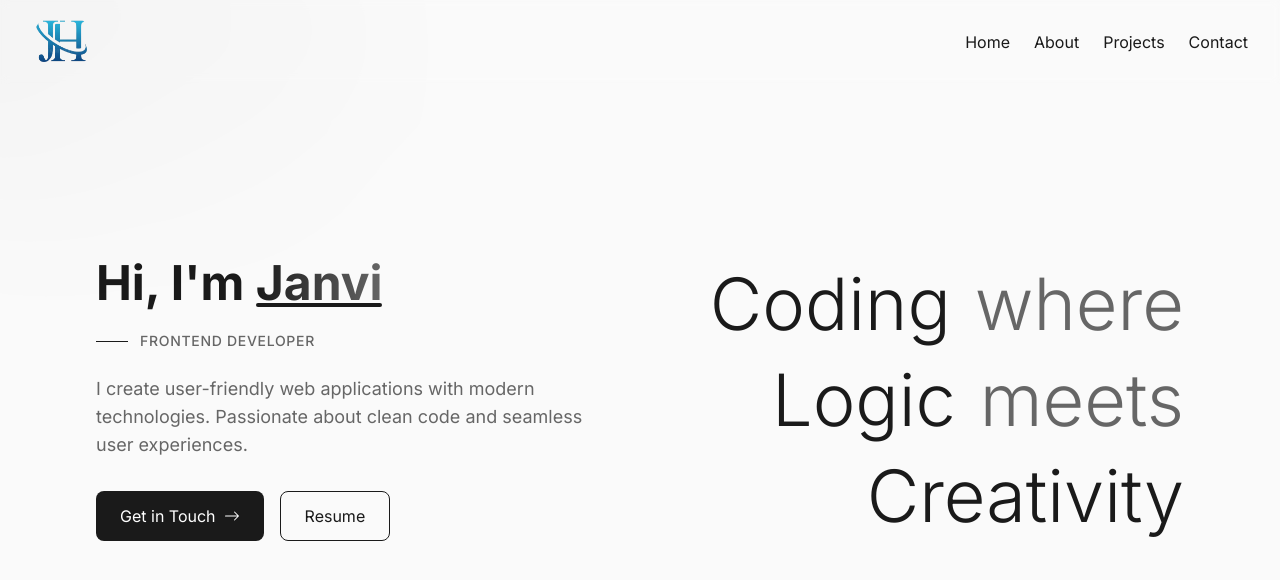
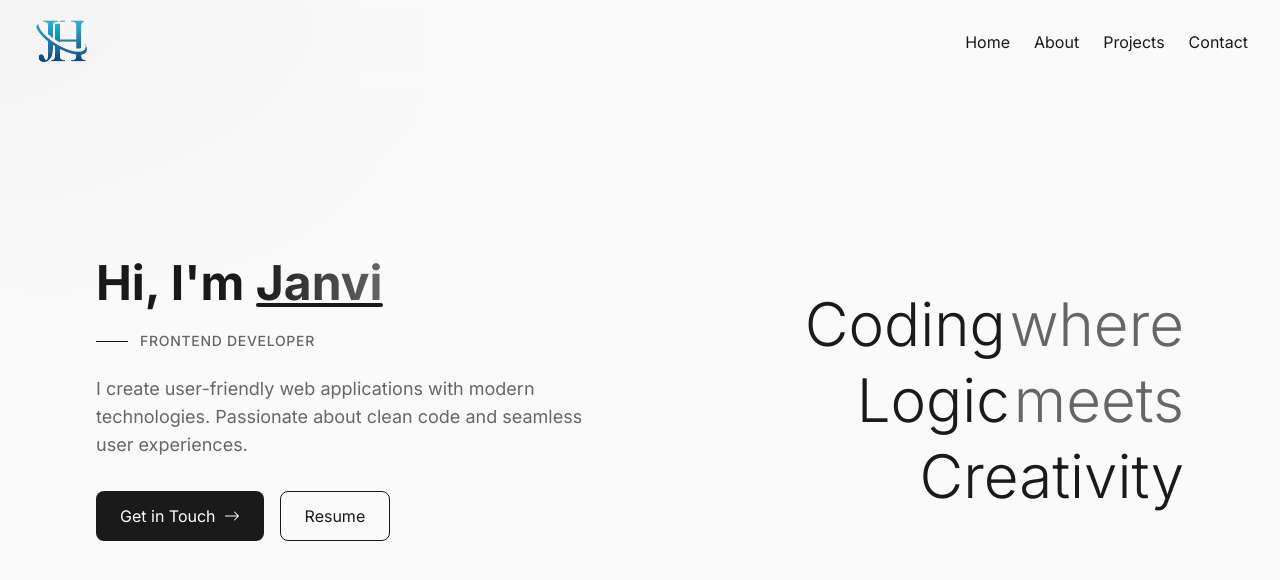
Before and after one commit to janvihatwar/portfolio, a Next.js app: page / in a window 1280 px wide. Shown: the top 580 px of the page. Built offline with nearby package versions, Linux system fonts and the light colour scheme.

Commit message:
new changes

```diff
--- a/src/app/contact/page.tsx
+++ b/src/app/contact/page.tsx
@@ -168,17 +168,17 @@ export default function Contact() {
                   {[
                     {
                       icon: FiGithub,
-                      href: "https://github.com/yourusername",
+                      href: "https://github.com/janvihatwar",
                       label: "GitHub",
                     },
                     {
                       icon: FiLinkedin,
-                      href: "https://linkedin.com/in/yourusername",
+                      href: "https://www.linkedin.com/in/janvihatwar/",
                       label: "LinkedIn",
                     },
                     {
                       icon: FiTwitter,
-                      href: "https://twitter.com/yourusername",
+                      href: "https://x.com/JanviHatwar14",
                       label: "Twitter",
                     },
                   ].map((social) => (
--- a/src/app/layout.tsx
+++ b/src/app/layout.tsx
@@ -5,7 +5,7 @@ import Navbar from "@/components/Navbar"
 const inter = Inter({ subsets: ["latin"] })
 
 export const metadata = {
-  title: "Your Portfolio",
+  title: "Janvi's Portfolio",
   description: "Personal portfolio showcasing my work and skills",
 }
 
--- a/src/app/page.tsx
+++ b/src/app/page.tsx
@@ -32,7 +32,9 @@ export default function Home() {
             {/* Name & Description */}
             <div className="space-y-4 sm:space-y-6">
               <h1 className="text-2xl sm:text-3xl md:text-4xl lg:text-5xl font-bold leading-tight">
-                <span className="text-[#1a1a1a] dark:text-white">Hi, I&apos;m </span>
+                <span className="text-[#1a1a1a] dark:text-white">
+                  Hi, I&apos;m{" "}
+                </span>
                 <span className="relative inline-block">
                   <span
                     className="bg-gradient-to-r from-[#1a1a1a] to-[#666666]
@@ -117,19 +119,21 @@ export default function Home() {
           </motion.div>
 
           {/* Right Column - Creative Tagline */}
-          <motion.div
-            initial={{ opacity: 0, x: 20 }}
-            animate={{ opacity: 1, x: 0 }}
-            transition={{ delay: 0.4 }}
-            className="relative"
-          >
-            <div className="space-y-4 sm:space-y-6 text-right">
           <motion.h2
-                className="text-2xl xs:text-3xl sm:text-4xl md:text-5xl lg:text-7xl font-light flex flex-wrap justify-end gap-2 sm:gap-4 lg:gap-6"
+  className="
+    text-xl xs:text-2xl sm:text-3xl md:text-4xl lg:text-5xl
+    xl:text-6xl 2xl:text-7xl
+    font-light flex flex-col
+    max-md:text-4xl
+    lg:items-end max-lg:items-center
+    gap-2 sm:gap-3 lg:gap-4 text-center
+  "
   initial={{ opacity: 0, y: 20 }}
   animate={{ opacity: 1, y: 0 }}
   transition={{ delay: 0.5 }}
 >
+  {/* Line 1: "Coding where" */}
+  <div>
     <span
       className="relative inline-block group cursor-default
        text-[#1a1a1a] dark:text-white"
@@ -143,10 +147,13 @@ export default function Home() {
       />
     </span>
 
-                <span className="text-[#666666] dark:text-[#888888]">
+    <span className="text-[#666666] dark:text-[#888888] ml-1">
       where
     </span>
+  </div>
 
+  {/* Line 2: "Logic meets" */}
+  <div>
     <span
       className="relative inline-block group cursor-default
        text-[#1a1a1a] dark:text-white"
@@ -160,10 +167,13 @@ export default function Home() {
       />
     </span>
 
-                <span className="text-[#666666] dark:text-[#888888]">
+    <span className="text-[#666666] dark:text-[#888888] ml-1">
       meets
     </span>
+  </div>
 
+  {/* Line 3: "Creativity" */}
+  <div>
     <span
       className="relative inline-block group cursor-default
        text-[#1a1a1a] dark:text-white"
@@ -176,9 +186,9 @@ export default function Home() {
          transition-transform duration-300"
       />
     </span>
+  </div>
 </motion.h2>
-            </div>
-          </motion.div>
+
         </div>
       </motion.section>
     </main>
--- a/src/app/projects/ProjectPage.tsx
+++ b/src/app/projects/ProjectPage.tsx
@@ -7,7 +7,7 @@ const projects = [
     id: 1,
     title: "Analyze Your Text",
     description: `Tech Stack: React, HTML, CSS, JavaScript\n\nAnalyze Your Text is a web application designed for efficient text processing. It allows users to analyze, transform, encode, decode, and bookmark text seamlessly. With a clean and responsive UI, the tool enhances readability and simplifies text-related tasks.`,
-    link: "https://janvihatwar.github.io/analyzeYourTextHere/",
+    link: "https://janvihatwar.github.io/AnalyzeYourText/",
   },
   {
     id: 2,
--- a/src/components/Navbar.tsx
+++ b/src/components/Navbar.tsx
@@ -4,7 +4,7 @@ import Image from 'next/image'
 export default function Navbar() {
   return (
     <nav className="fixed w-full bg-transparent backdrop-blur-sm z-50">
-      <div className="container mx-auto flex justify-between items-center px-3 sm:px-2 md:px-6 lg:px-8 py-2 sm:py-3">
+      <div className="container mx-auto flex justify-between items-center px-3 sm:px-4 md:px-6 lg:px-8 py-2 sm:py-3">
         <Link href="/" className="flex items-center space-x-2">
           {/* Add your logo - replace '/logo.png' with your actual logo path */}
           <Image
```
Also changed, not shown: 1 other file (tests, documents, lock files or other folders). Lines whose indentation alone changed are shown as unchanged.
